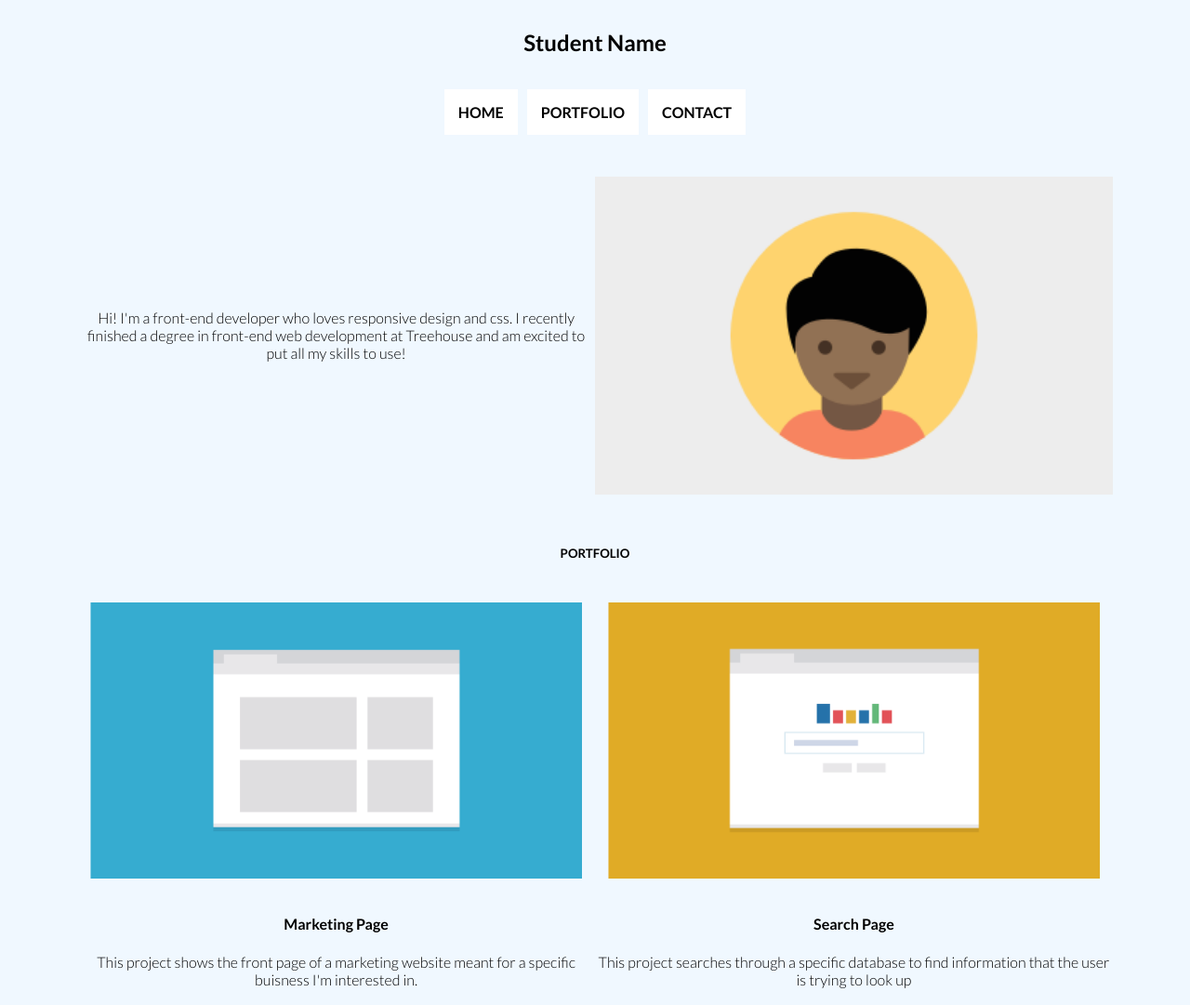
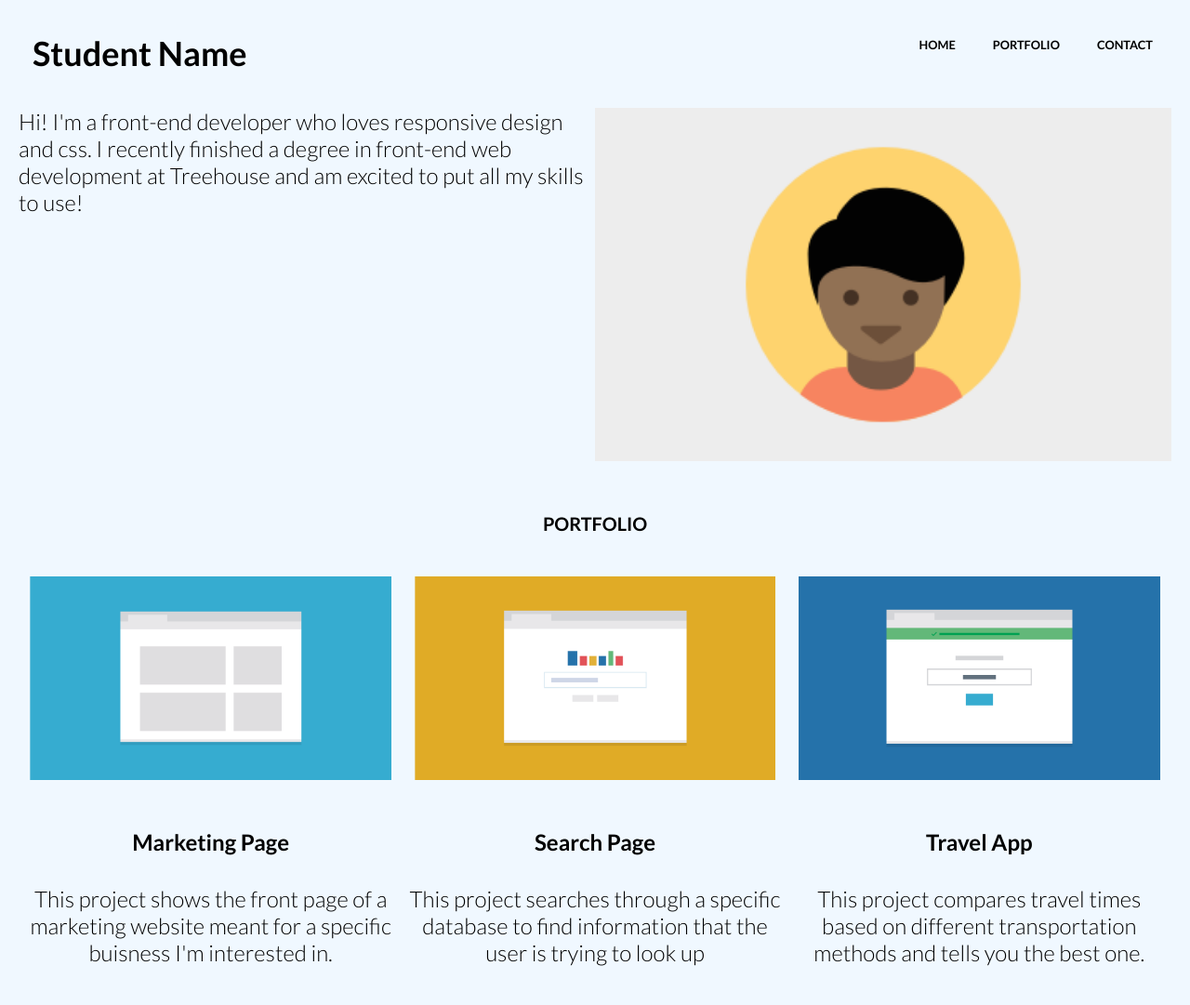
Before and after one commit to rogerpoirierIII/Unit-2-Project, a plain HTML site: page index.html in a window 1280 px wide. Shown: the top 1081 px of the page at 93% size. Drawn offline with Linux system fonts and the light colour scheme.

Commit message:
Added Media Query
Added a media query for standard pc monitor. {Larger than 1023px)

```diff
--- a/css/style.css
+++ b/css/style.css
@@ -3,8 +3,9 @@
 }
 body{
     font-family: 'Lato', Verdana, sans-serif;
-    margin: 0 6.5%;
+    margin: 20px;
     background-color: aliceblue;
+    font-size: 1.125em;
 }
 .main-header,.main-nav{
     display:flex;
@@ -22,7 +23,7 @@ body{
     flex:1;
 }
 .nav-item{
-    background-color: white;
+    font-size: .8rem;
     margin:5px
 }
 .main-header img{
@@ -74,15 +75,20 @@ footer{
     text-decoration: none;
     color: black;
 }
-/* -------------------Media Quiries----------------------*/
+/* -------------------Media Queries----------------------*/
 
 @media screen and (min-width: 768px) {
-
+    body{
+        font-size: 1.25em;
+    }
     .main-nav{
         display: flex;
         flex-direction: row;
         flex-wrap: wrap;
         justify-content: space-around;
+    }
+    .name{
+        flex:1 100%;
     }
     .bio{
         display:flex;
@@ -103,9 +109,26 @@ footer{
         width:50%;
     }
 
-
-
-
-
-
 }
+@media screen and (min-width: 1024px){
+    body{
+        font-size: 1.5em;
+    }
+.main-header,.main-nav{
+    flex-direction: row;
+    justify-content: space-between;
+}
+.name{
+    margin:0;
+    flex:1 10%;
+    align-self: flex-start;
+    text-align: left;
+}
+.intro{
+margin:0;
+text-align: left;
+}
+.item,.item img{
+    flex-basis: 33%;
+}
+}
```
Also changed, not shown: index.html (+2 -2 lines).
